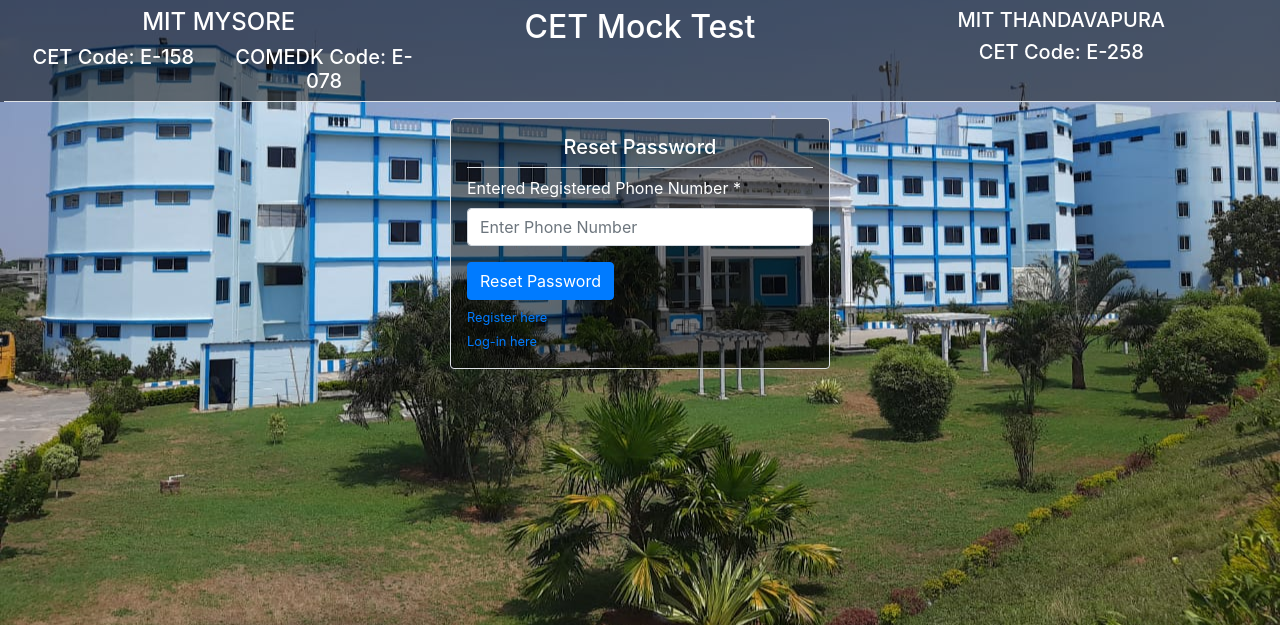
After one commit to MohanKrishnaHB/cet-gym, a Django app: page /reset-password in a window 1280 px wide. The commit adds this page. Shown: the top 625 px of the page. Run offline with Django 3.2, Linux system fonts and the light colour scheme; some libraries are stand-ins or nearby versions.

Commit message:
Change password and reset password implemented

```diff
--- /dev/null
+++ b/templates/forgot_password.html
@@ -0,0 +1,153 @@
+<!DOCTYPE html>
+<html lang="en">
+
+<head>
+    <meta charset="UTF-8" />
+    <meta name="viewport" content="width=device-width, initial-scale=1.0" />
+    <title>Log-In</title>
+    <!-- Latest compiled and minified CSS -->
+    <link rel="stylesheet" href="https://maxcdn.bootstrapcdn.com/bootstrap/4.5.0/css/bootstrap.min.css" />
+
+    <!-- jQuery library -->
+    <script src="https://ajax.googleapis.com/ajax/libs/jquery/3.5.1/jquery.min.js"></script>
+
+    <!-- Popper JS -->
+    <script src="https://cdnjs.cloudflare.com/ajax/libs/popper.js/1.16.0/umd/popper.min.js"></script>
+
+    <!-- Latest compiled JavaScript -->
+    <script src="https://maxcdn.bootstrapcdn.com/bootstrap/4.5.0/js/bootstrap.min.js"></script>
+    <style>
+        body {
+            background-image: url("/uploads/images/background/background.jpeg");
+            background-color: #cccccc;
+            background-position: center center;
+            /* background-repeat: no-repeat; */
+            background-size: cover;
+        }
+
+        .log-in-panel {
+            background: rgba(0, 0, 0, 0.5);
+            color: white;
+        }
+    </style>
+</head>
+
+<body>
+    <!-- <div class="row mt-3 justify-content-between">
+      <div class="col-auto text-light text-center d-none d-lg-block">
+        <h5>CET Code: E-158</h5>
+      </div>
+      <div class="col-auto text-light text-center">
+        <h2>MITM, CET Mock Test</h2>
+      </div>
+      <div class="col-auto text-light text-center d-none d-lg-block">
+        <h5>COMEDK Code: E-078</h5>
+      </div>
+    </div>
+    <div class="d-lg-none">
+      <div class="row justify-content-between">
+        <div class="col-auto text-light text-center">
+          <h5>CET Code: E-158</h5>
+        </div>
+        <div class="col-auto text-light text-center">
+          <h5>COMEDK Code: E-078</h5>
+        </div>
+      </div>
+    </div> -->
+    <div class="log-in-panel">
+        <div class="d-lg-none">
+            <div
+                class="row mx-1 pt-2 justify-content-around text-white border border-right-0 border-left-0 border-top-0">
+                <div class="col-auto">
+                    <h4>MIT MYSORE</h4>
+                </div>
+                <div class="w-100"></div>
+                <div class="col-auto">
+                    <h6>CET Code: E-158</h6>
+                </div>
+                <div class="col-auto">
+                    <h6>COMEDK Code: E-078</h6>
+                </div>
+            </div>
+            <div class="row mx-1 justify-content-around text-white border border-right-0 border-left-0 border-top-0">
+                <div class="col-auto">
+                    <h5>MIT THANDAVAPURA</h5>
+                </div>
+                <div class="w-100"></div>
+                <div class="col-auto">
+                    <h6>CET Code: E-258</h6>
+                </div>
+            </div>
+        </div>
+        <div
+            class="row pt-2 px-1 mx-1 justify-content-between text-white text-center border border-right-0 border-left-0 border-top-0">
+            <div class="col d-none d-lg-block">
+                <div class="row justify-content-between">
+                    <div class="col">
+                        <h4>MIT MYSORE</h4>
+                    </div>
+                    <div class="w-100"></div>
+                    <div class="col">
+                        <h5>CET Code: E-158</h5>
+                    </div>
+                    <div class="col">
+                        <h5>COMEDK Code: E-078</h5>
+                    </div>
+                </div>
+            </div>
+            <div class="col">
+                <h2>CET Mock Test</h2>
+            </div>
+            <div class="col d-none d-lg-block">
+                <div class="row justify-content-between">
+                    <div class="col">
+                        <h5>MIT THANDAVAPURA</h5>
+                    </div>
+                    <div class="w-100"></div>
+                    <div class="col">
+                        <h5>CET Code: E-258</h5>
+                    </div>
+                </div>
+            </div>
+        </div>
+    </div>
+    <div class="container">
+        <div class="row mt-3 mb-5 pb-3 justify-content-center">
+            <div class="col-lg-4 col-md-6 col-sm-8 col-xs-10 mx-2 p-3 border rounded log-in-panel">
+                <div class="text-center border border-top-0 border-right-0 border-left-0 mb-2">
+                    <h5>Reset Password</h5>
+                </div>
+                <div class="w-100"></div>
+                {% if isResetSuccess %}
+                <div class="">
+                    A messege has been sent to your registered Phone number with a new password.
+                </div>
+                {% else %}
+                <form action="/reset-password" method="POST">
+                    {% csrf_token %}
+                    <div class="form-group">
+                        <label for="phone_number">Entered Registered Phone Number *</label>
+                        <input type="tel" class="form-control" placeholder="Enter Phone Number" name="phone_number"
+                            id="phone" value="{% if phone_number %}{{phone_number}}{% endif %}"
+                            pattern="[5-9][0-9][0-9][0-9][0-9][0-9][0-9][0-9][0-9][0-9]" required />
+                        {% if isPhoneInvalid %}
+                        <div>
+                            <small class="text-danger">Phone number not registered, <a
+                                    href="/register">register</a></small>
+                        </div>
+                        {% endif %}
+                    </div>
+                    <button type="submit" class="btn btn-primary mb-1">Reset Password</button>
+                    <div class="w-100"></div>
+                    <small>
+                        <a href="/register">Register here</a><br>
+                        <a href="/log-in">Log-in here</a>
+                    </small>
+                </form>
+                {% endif %}
+            </div>
+        </div>
+    </div>
+</body>
+
+</html>
--- a/users/urls.py
+++ b/users/urls.py
@@ -8,4 +8,6 @@ urlpatterns = [
     path('register', views.register),
     path('i/student-list', views.studentList),
     path('i/send-mail', views.sendEmail),
+    path('change-password', views.changePassword),
+    path('reset-password', views.resetPassword),
 ]
--- a/users/views.py
+++ b/users/views.py
@@ -6,6 +6,8 @@ import sendgrid
 import os
 from sendgrid.helpers.mail import *
 import requests
+from random import randint
+
 
 
 def logIn(request):
@@ -14,7 +16,7 @@ def logIn(request):
     if request.method == "POST":
         phone_number = request.POST['phone_number']
         password = request.POST['password']
-        if Student.objects.filter(phone_number=phone_number).exists():
+        if Student.objects.filter(phone_number=phone_number).exists() or Student.objects.filter(puc_college=phone_number).exists():
             student = Student.objects.filter(phone_number=phone_number)[0]
             if student.password == password:
                 request.session['student'] = student.phone_number
@@ -129,16 +131,64 @@ def sendEmail(request):
         # response = sg.client.mail.send.post(request_body=mail.get())
         # requests.post(os.environ['BLOWERIO_URL'] + '/messages', data={'to': '+919066528665', 'message': 'Hello from Mohan'})
 
-        TILL_URL = os.environ.get("TILL_URL")
+        # TILL_URL = os.environ.get("TILL_URL")
 
-        requests.post(TILL_URL, json={
-            "phone": ["+918088167939", "9066528665"],
+        # requests.post(TILL_URL, json={
+        #     "phone": ["+918088167939"],
+        #     "questions" : [{
+        #         "text": "Favorite color?",
+        #         "webhook": "https://mitm-cet-2020.herokuapp.com/"
+        #     }],
+        #     "conclusion": "Thank you for your time"
+        # })
+        return redirect("/log-in")
+    except:
+        return redirect("/register")
+
+def changePassword(request):
+    if request.session.get('student', False):
+        phone_number = request.session['student']
+        if Student.objects.filter(phone_number=phone_number).exists():
+            student = Student.objects.filter(phone_number=phone_number)[0]
+            password = request.POST['password']
+            student.password = password
+            student.save()
+            return redirect("/")
+        else:
+            return redirect('/log-in')
+    else:
+        return redirect('/log-in')
+
+def random_code():
+    d = randint(1000000, 100000000)
+    return hex(d)[2:8]
+
+def sendResetsms(student):
+    phone_number = "+91"+student.phone_number
+    msg = "MIT MYSORE \n Your New Password is '"+student.puc_college+"'.\n Login Using below link and change your password."
+    TILL_URL = os.environ.get("TILL_URL")
+    requests.post(TILL_URL, json={
+            "phone": [phone_number],
             "questions" : [{
-                "text": "Favorite color?",
+                "text": msg,
                 "webhook": "https://mitm-cet-2020.herokuapp.com/"
             }],
             "conclusion": "Thank you for your time"
         })
-        return redirect("/log-in")
-    except:
-        return redirect("/register")
+
+def resetPassword(request):
+    if request.method == "GET":
+        return render(request, "forgot_password.html")
+    if request.method == "POST":
+        phone_number = request.POST["phone_number"]
+        if Student.objects.filter(phone_number=phone_number).exists():
+            student = Student.objects.filter(phone_number=phone_number)[0]
+            student.puc_college = random_code()
+            student.save()
+            sendResetsms(student)
+            return_obj = {"isResetSuccess": True}
+            return render(request, "forgot_password.html", return_obj)
+        else:
+            return_obj = {"isPhoneInvalid": True}
+            return render(request, "forgot_password.html", return_obj)
+    return redirect("/")
```
Also changed, not shown: templates/nav_student.html (+52 -0 lines), db.sqlite3.
